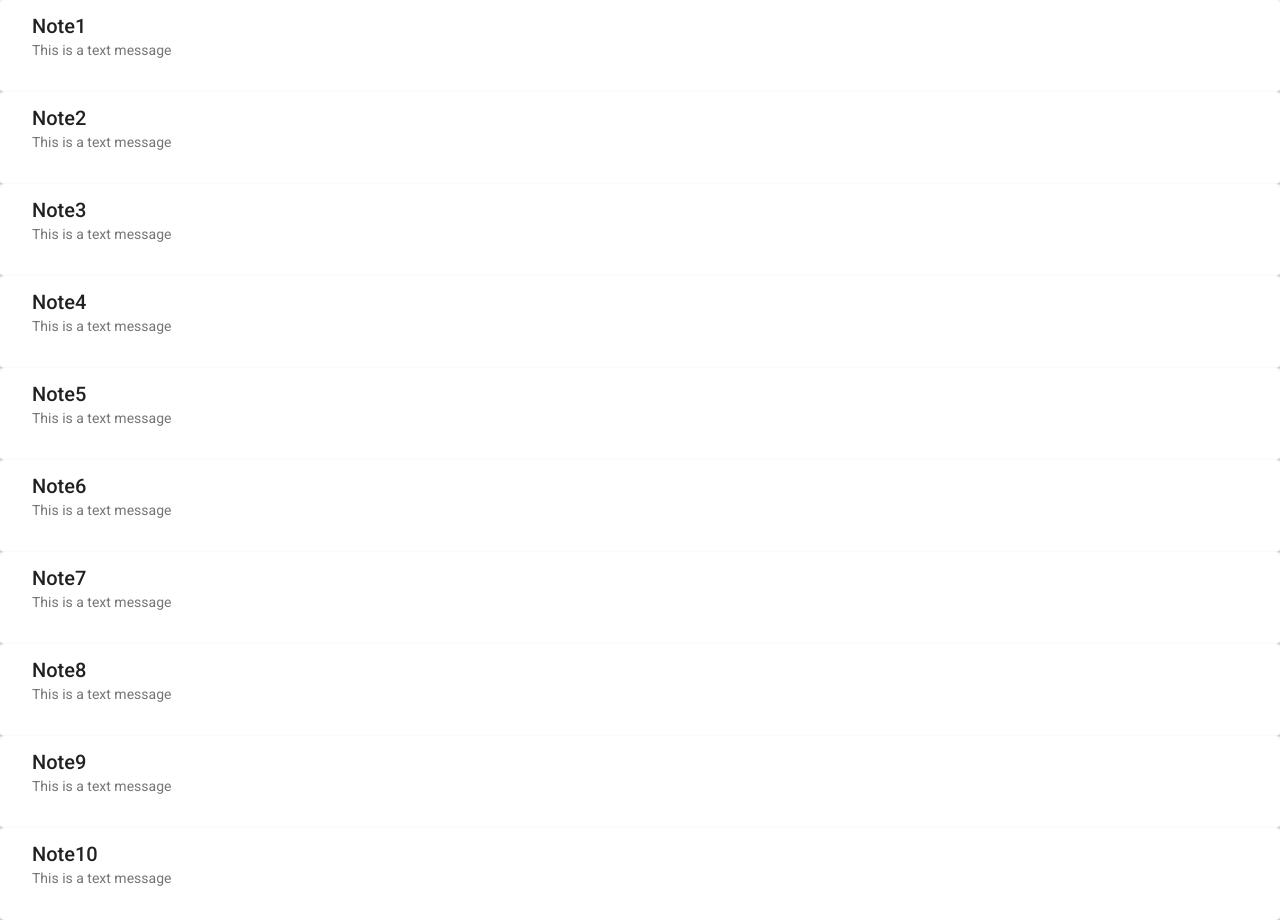
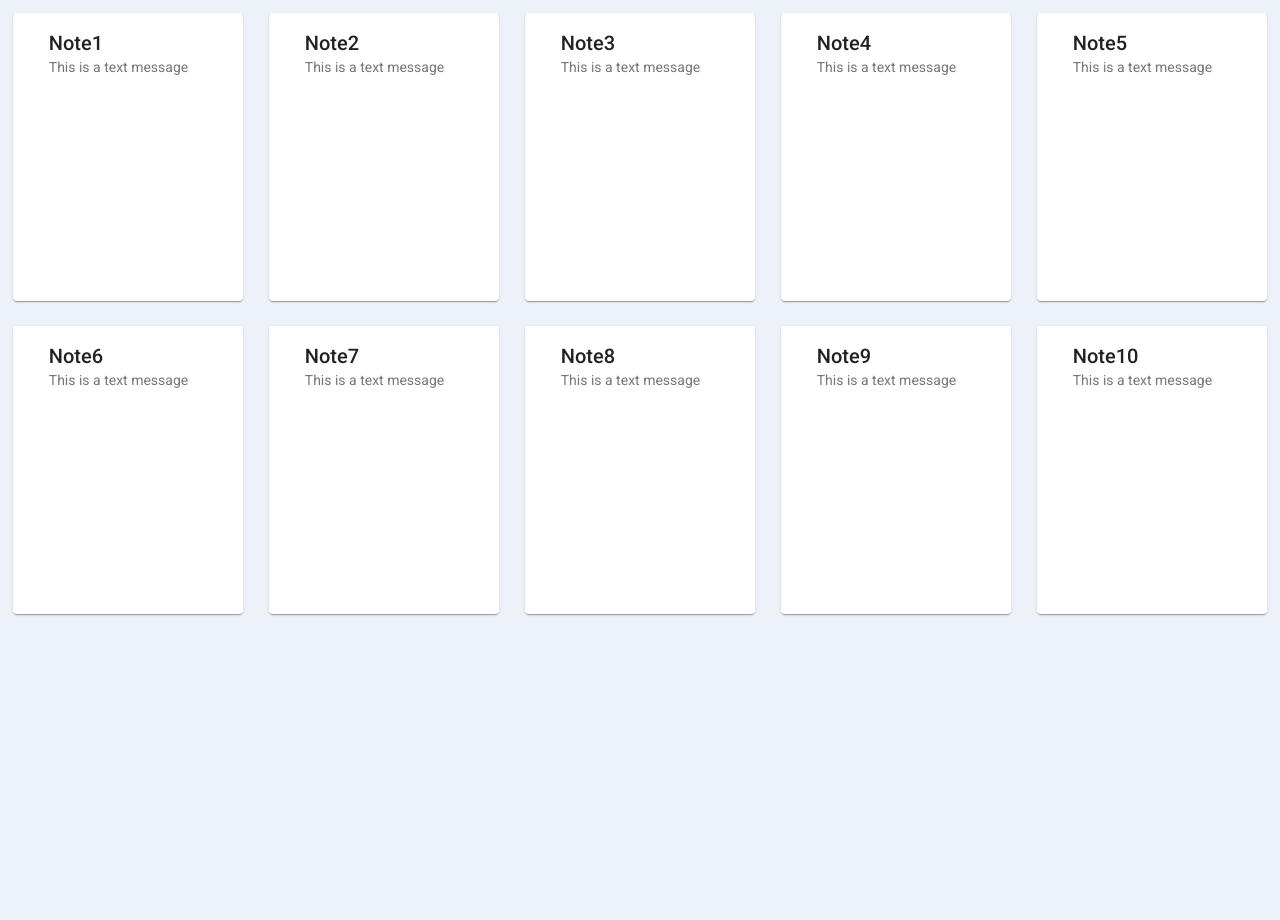
Before and after one commit to Rishikant181/smart-note, an Angular app: page / in a window 1280 px wide. After the commit the page ends 800 px from the top, so only its background shows below. Built offline with nearby package versions, Linux system fonts and the light colour scheme.

Commit message:
Create basic note-collection component

```diff
--- a/src/app/notes-collection/notes-collection.component.css
+++ b/src/app/notes-collection/notes-collection.component.css
@@ -1,50 +1,17 @@
-/* .main-div {
+.main-div {
+    width: 100%;
     display: flex;
-    flex-wrap:wrap;
+    flex-wrap: wrap;
 }
 
 .note-card {
     background-color: white;
+    width: 18%;
+    aspect-ratio: 1/1.25;
+    margin: 1%;
+    padding: 0;
 }
 
-@media only screen and (max-width: 768px) {
-    .main-div {
-        padding: 2vw;
-    }
-
-    .note-card {
-        margin: 2vw;
-        width: 35vw;
-        height: 45vw;
-    }
+.note-card-header {
+    padding: 20px;
 }
-
-@media only screen and (min-width: 768px) {
-    .main-div {
-        padding: 1vw;
-    }
-
-    .note-card {
-        margin: 1vw;
-        width: 18vw;
-        height: 23vw;
-    }
-}
-
-@media only screen and (min-width: 1280px) {
-    .main-div {
-        padding: 1vw;
-    }
-
-    .note-card {
-        margin: 1vw;
-        width: 15vw;
-        height: 19vw;
-    }
-}
-
-mat-grid-tile {
-    background: white;
-}
-
-*/
--- a/src/app/notes-collection/notes-collection.component.html
+++ b/src/app/notes-collection/notes-collection.component.html
@@ -1,6 +1,6 @@
 <div class="main-div">
     <mat-card *ngFor='let note of notes' class="note-card" (click)="onClick()">
-        <mat-card-header>
+        <mat-card-header class="note-card-header">
             <mat-card-title>{{note}}</mat-card-title>
             <mat-card-subtitle>This is a text message</mat-card-subtitle>
         </mat-card-header>
--- /dev/null
+++ b/src/app/test/test.css
@@ -0,0 +1,18 @@
+body {
+    background-color: skyblue;
+}
+
+.main-div {
+    width: 100%;
+    height: 100%;
+    background-color: azure;
+    display: flex;
+    flex-wrap: wrap;
+}
+
+.card {
+    background-color: steelblue;
+    margin: 2%;
+    width: 46%;
+    height: 200px;
+}
```
Also changed, not shown: src/app/test/test.html (added, +19 -0 lines).
